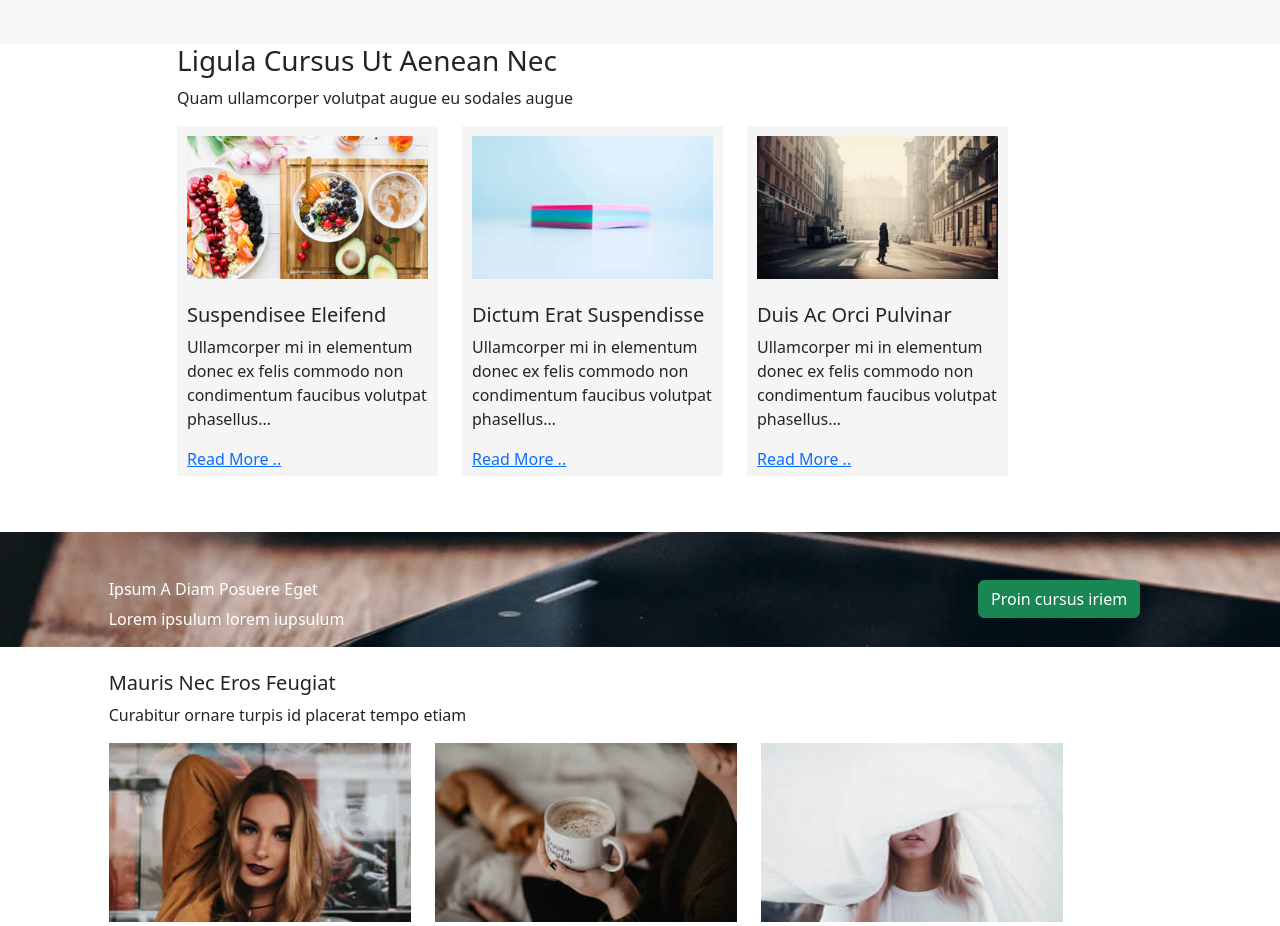
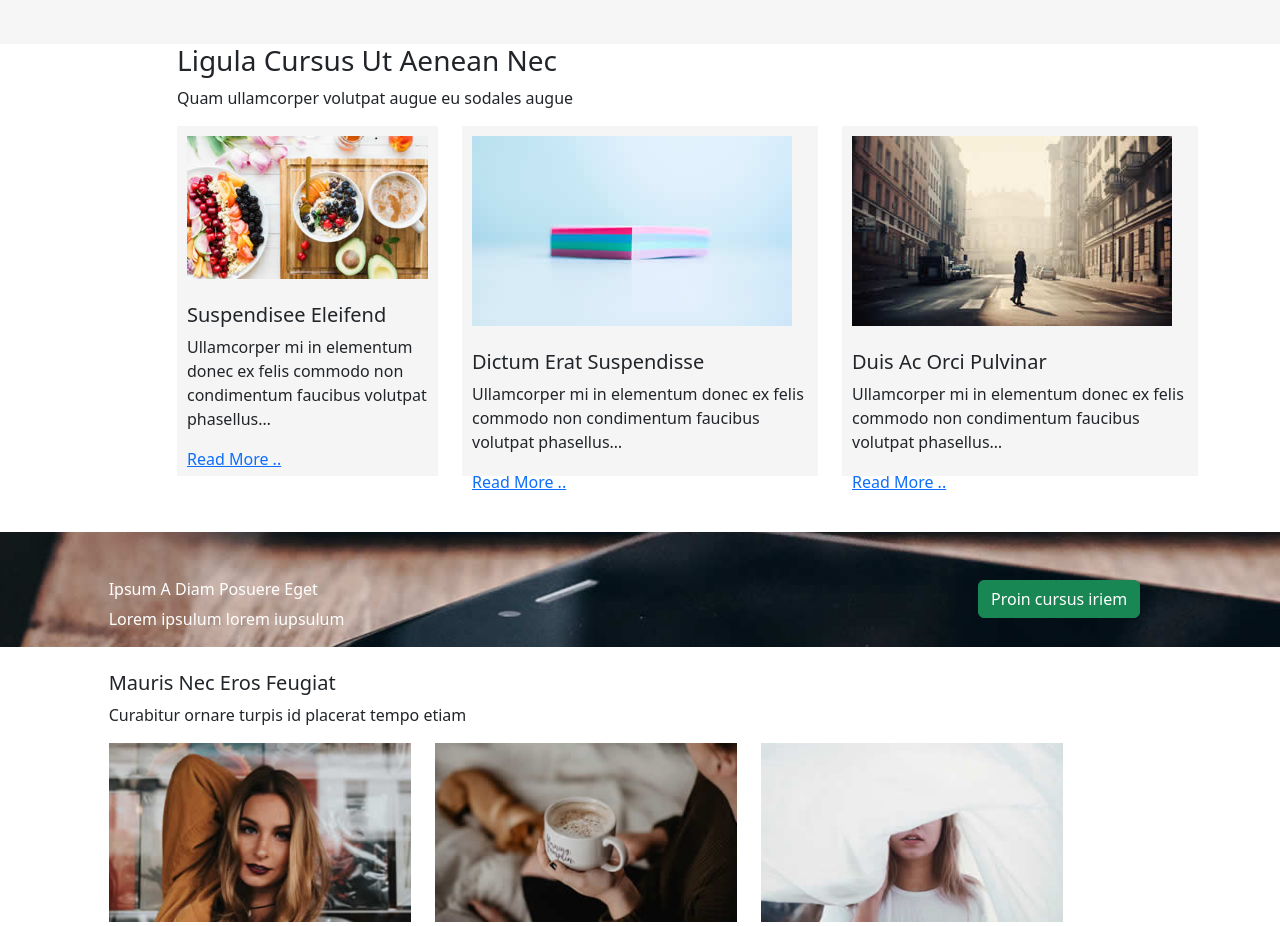
Before and after one commit to Samuel-Gbadamosi/Yoffa, a plain HTML site: page index.html in a window 1280 px wide. Shown: the part 880-1806 px from the top of the page. Drawn offline with nearby package versions, Linux system fonts and the light colour scheme.

Commit message:
responsiveness

```diff
--- a/index.html
+++ b/index.html
@@ -219,7 +219,7 @@
                     </div>
                  <!-- first box to be done as test -->
                 </div>
-                <div class=" col-3 col-md-3">
+                <div class=" col-3 col-md-4">
                     <!-- second box to be done here -->
                     <div class="box">
                         <img class="img-fluid" src="02.jpg" alt="">
@@ -233,7 +233,7 @@
 
 
                 </div>
-                <div class=" col-3 col-md-3">
+                <div class=" col-3 col-md-4">
     <!-- third box to be done here -->
 
                     <div class="box">
```
